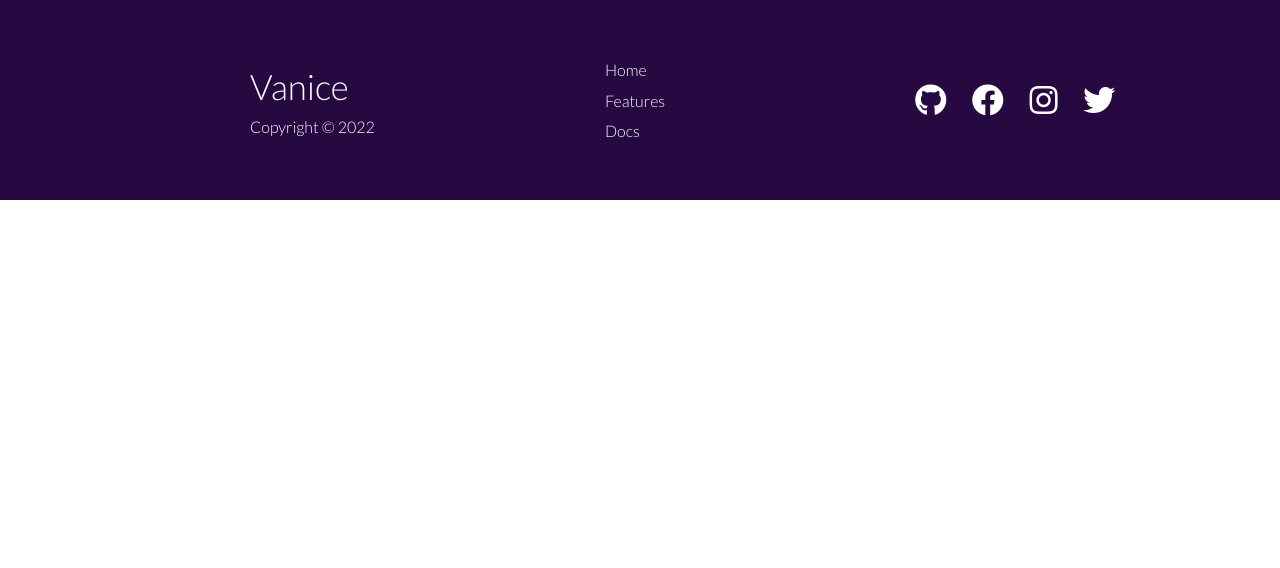
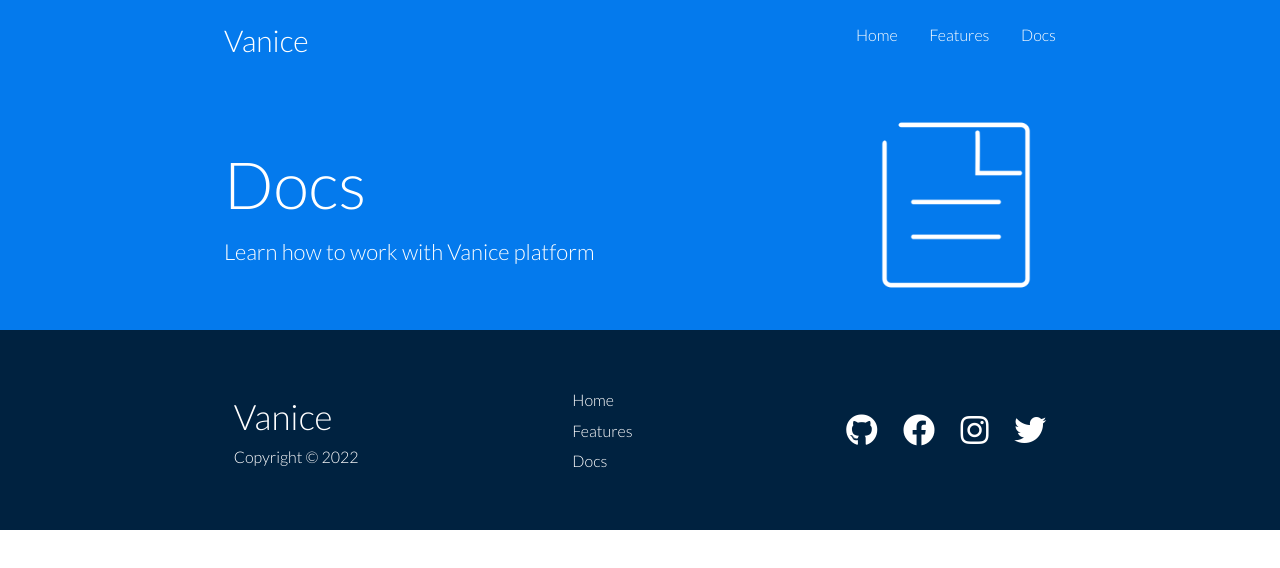
Before and after one commit to AbhijitSarkaar/hosting-platform, a plain HTML site: page src/docs/index.html in a window 1280 px wide. Drawn offline with Linux system fonts and the light colour scheme.

Commit message:
Add header

```diff
--- a/src/docs/index.css
+++ b/src/docs/index.css
@@ -2,39 +2,88 @@ body {
     padding: 0;
     margin: 0;
 }
-
+.header {
+    background-color: #047aed;
+    font-family: 'Lato', sans-serif;
+    height: 330px;
+    padding: 25px 0px;
+    box-sizing: border-box;
+}
+.brand-pages {
+    display: flex;
+    width: 65%;
+    margin: auto;
+    justify-content: space-between;
+}
+.brand {
+    color: white;
+    font-size: 30px;
+    line-height: 1;
+}
+.nav-pages {
+    display: flex;
+    width: 200px;
+    justify-content: space-between;
+    color: white;
+}
+.nav-pages > *:is(:hover) {
+    cursor: pointer;
+    border-bottom: 1px solid white;
+}
+.title-image {
+    height: 200px;
+    width: 65%;
+    margin: auto;
+    margin-top: 50px;
+    display: flex;
+    justify-content: space-between;
+}
+.title-image > * {
+    color: white;
+    display: flex;
+    justify-content: center;
+    flex-direction: column;
+}
+.title {
+    font-size: 65px;
+}
+.subtitle {
+    font-size: 22px;
+    margin-top: 15px;
+}
+.page-image {
+    height: 220px;
+    width: 200px;
+}
 .footer {
     height: 200px;
-    background-color: rgb(38, 9, 65);
+    background-color: #002240;
     display: flex;
-    padding: 60px 0;
+    justify-content: space-evenly;
+    padding: 60px 20px;
     box-sizing: border-box;
 }
-
 .footer > * {
     color: white;
     font-family: 'Lato', sans-serif;
     display: flex;
 }
 .brand-copyright {
-    margin-left: 250px;
     flex-direction: column;
     justify-content: center;
 }
-.brand {
+.brand-footer {
     font-size: 35px;
 }
 .copyright {
     margin-top: 10px;
 }
 .all-pages {
-    margin-left: 230px;
     flex-direction: column;
     justify-content: space-between;
 }
 
 .links {
-    margin-left: 250px;
     width: 200px;
     justify-content: space-between;
     align-items: center;
--- a/src/docs/index.html
+++ b/src/docs/index.html
@@ -10,9 +10,30 @@
 </head>
 <body>
     <div class="container">
+        <div class="header">
+            <div class="brand-pages">
+                <div class="brand">
+                    Vanice
+                </div>
+                <nav class="nav-pages">
+                    <div>Home</div>
+                    <div>Features</div>
+                    <div>Docs</div>
+                </nav>
+            </div>
+            <div class="title-image">
+                <div class="title-subtitle">
+                    <div class="title">Docs</div>
+                    <div class="subtitle">Learn how to work with Vanice platform</div>
+                </div>
+                <div>
+                    <img  class="page-image" src="./../../images/docs.png" />
+                </div>
+            </div>
+        </div>
         <div class="footer">
             <div class="brand-copyright">
-                <div class="brand">
+                <div class="brand-footer">
                     Vanice
                 </div>
                 <div class="copyright">
```
